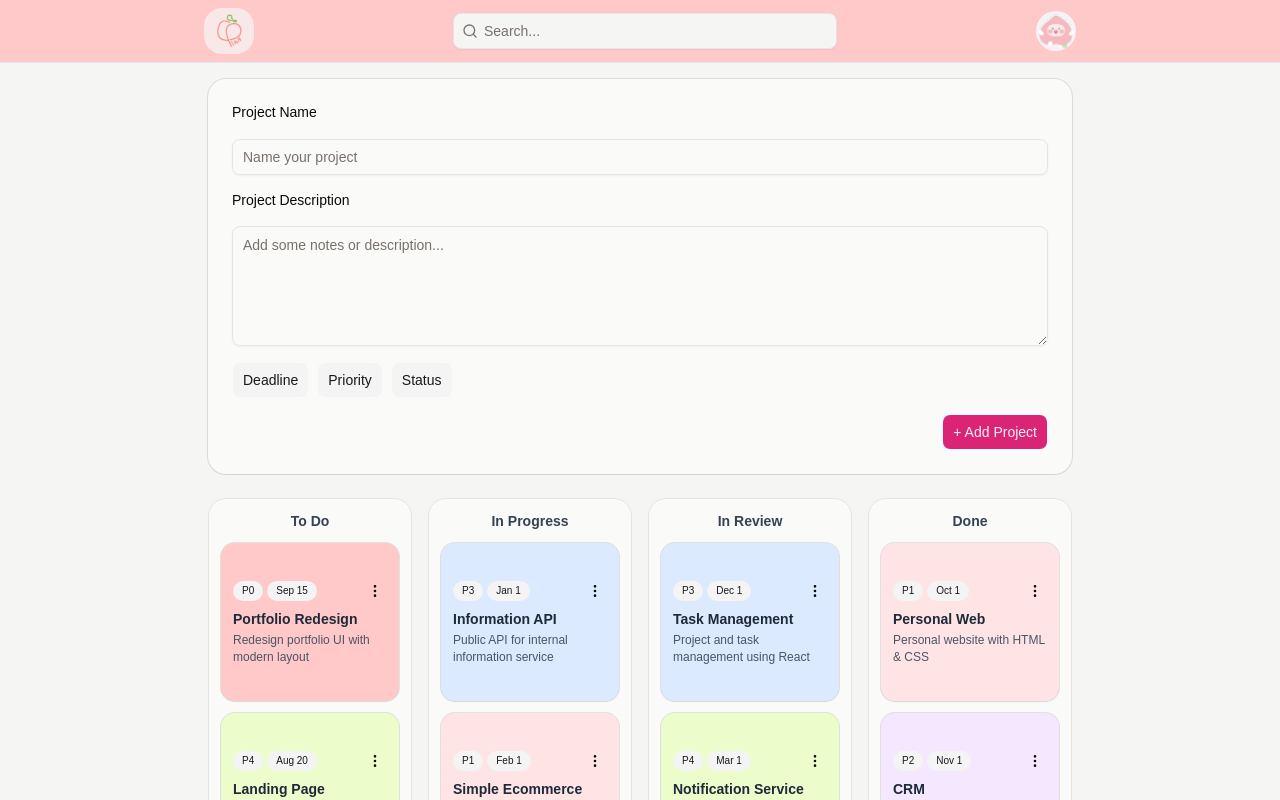
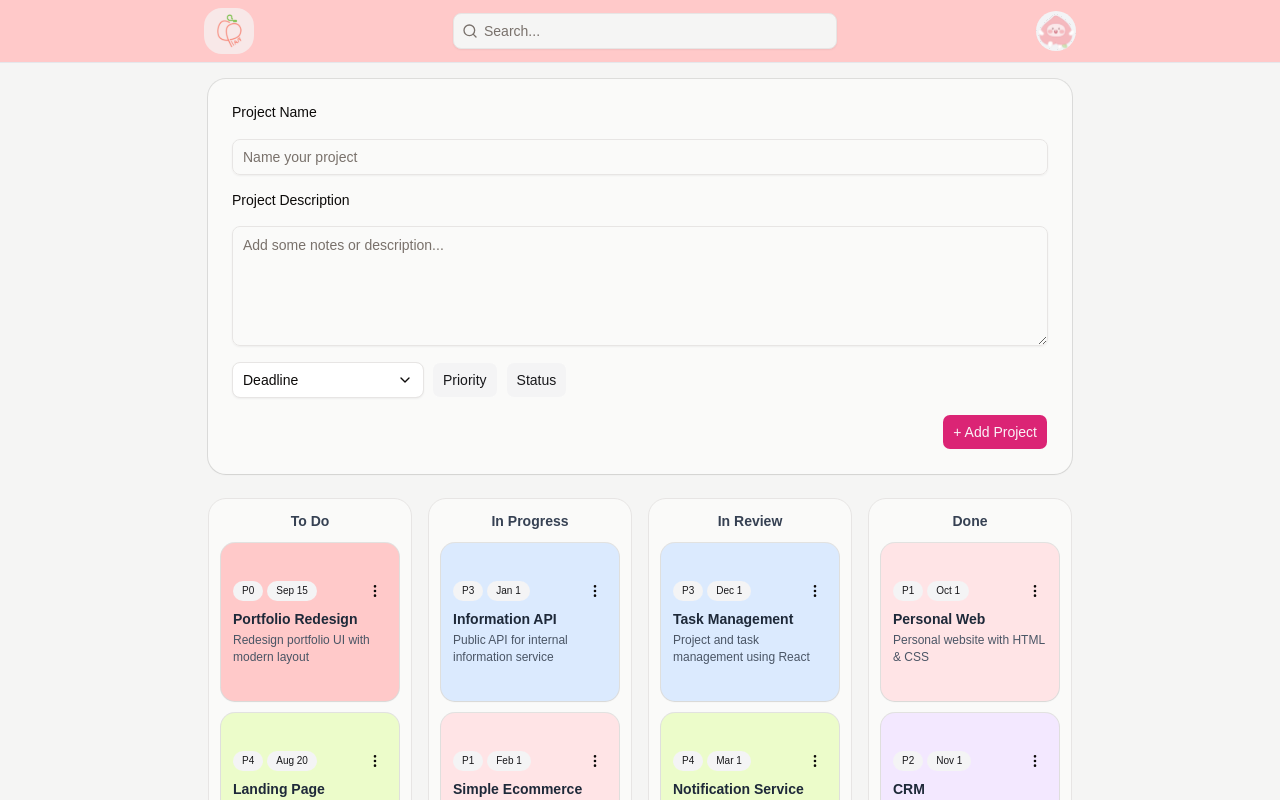
Before and after one commit to aletheaalmas/peachplan, a React (Vite) app: page / in a window 1280 px wide. Shown: the top 800 px of the page. Built offline with nearby package versions, Linux system fonts and the light colour scheme.

Commit message:
feat: change deadline dropdown menu to popover

```diff
--- a/src/components/project-form.tsx
+++ b/src/components/project-form.tsx
@@ -2,6 +2,7 @@ import { Button } from "@/components/ui/button";
 import { Input } from "@/components/ui/input";
 import { Textarea } from "@/components/ui/textarea";
 import { FieldLabel } from "@/components/ui/field";
+import { SelectDate } from "./select-date";
 import { Card } from "@/components/ui/card";
 import {
   DropdownMenu,
@@ -23,12 +24,7 @@ export function ProjectForm() {
         />
 
         <div className="flex gap-2">
-          <DropdownMenu>
-            <DropdownMenuTrigger>
-              <Button variant="secondary">Deadline</Button>
-            </DropdownMenuTrigger>
-            <DropdownMenuContent></DropdownMenuContent>
-          </DropdownMenu>
+          <SelectDate />
 
           <DropdownMenu>
             <DropdownMenuTrigger>
```
